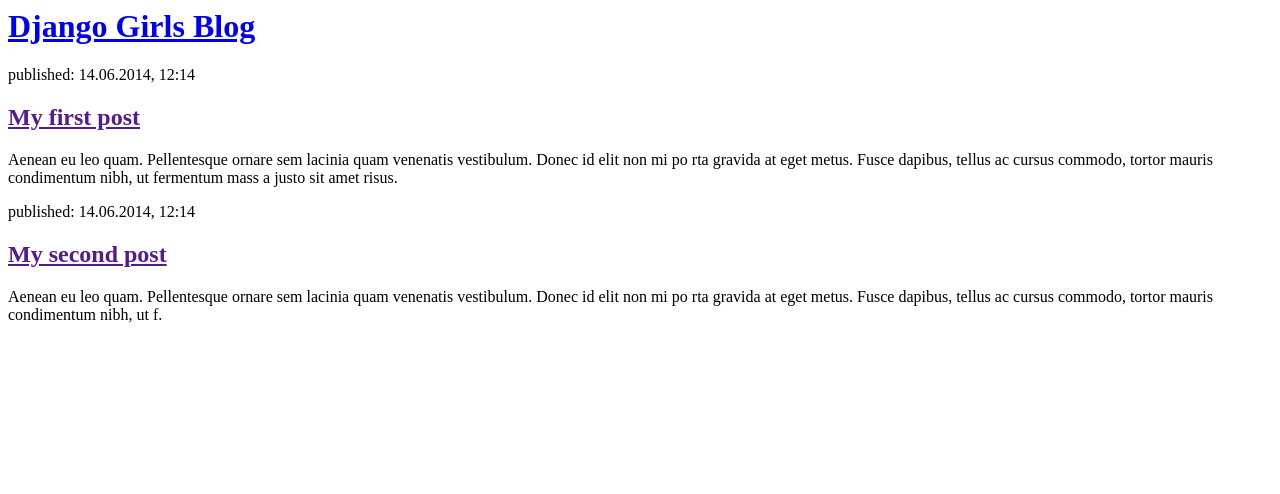
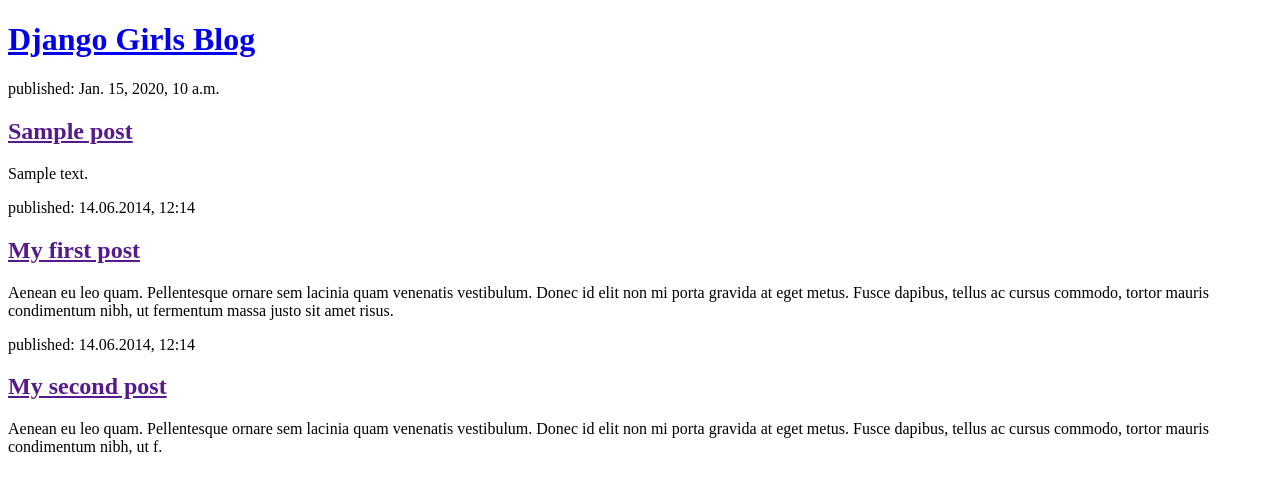
Before and after one commit to Fatima-Bint/djangogirlsblog, a Django app: page / in a window 1280 px wide. Shown: the top 494 px of the page. Run offline with Django 4.2, Linux system fonts and the light colour scheme; tables that the repository leaves empty hold one stand-in row (values such as "Sample post").

Commit message:
Updated admin page.

```diff
--- a/blog/admin.py
+++ b/blog/admin.py
@@ -1,3 +1,4 @@
 from django.contrib import admin
 from .models import Post
+
 admin.site.register(Post)
--- a/blog/templates/blog/post_list.html
+++ b/blog/templates/blog/post_list.html
@@ -1,23 +1,31 @@
+<!DOCTYPE html>
 <html>
     <head>
         <title>Django Girls blog</title>
     </head>
     <body>
-<div>
+        <header>
             <h1><a href="/">Django Girls Blog</a></h1>
-</div>
-<div>
-<p>published: 14.06.2014, 12:14</p>
+        </header>
+
+        {% for post in posts %}
+    <article>
+        <time>published: {{ post.published_date }}</time>
+        <h2><a href="">{{ post.title }}</a></h2>
+        <p>{{ post.text|linebreaksbr }}</p>
+    </article>
+        {% endfor %}
+
+        <article>
+            <time>published: 14.06.2014, 12:14</time>
             <h2><a href="">My first post</a></h2>
-<p>Aenean eu leo quam. Pellentesque ornare sem lacinia quam venenatis vestibulum. Donec id elit non mi po
-rta gravida at eget metus. Fusce dapibus, tellus ac cursus commodo, tortor mauris condimentum nibh, ut fermentum mass
-a justo sit amet risus.</p>
-</div>
-<div>
-<p>published: 14.06.2014, 12:14</p>
+            <p>Aenean eu leo quam. Pellentesque ornare sem lacinia quam venenatis vestibulum. Donec id elit non mi porta gravida at eget metus. Fusce dapibus, tellus ac cursus commodo, tortor mauris condimentum nibh, ut fermentum massa justo sit amet risus.</p>
+        </article>
+
+        <article>
+            <time>published: 14.06.2014, 12:14</time>
             <h2><a href="">My second post</a></h2>
-<p>Aenean eu leo quam. Pellentesque ornare sem lacinia quam venenatis vestibulum. Donec id elit non mi po
-rta gravida at eget metus. Fusce dapibus, tellus ac cursus commodo, tortor mauris condimentum nibh, ut f.</p>
-</div>
+            <p>Aenean eu leo quam. Pellentesque ornare sem lacinia quam venenatis vestibulum. Donec id elit non mi porta gravida at eget metus. Fusce dapibus, tellus ac cursus commodo, tortor mauris condimentum nibh, ut f.</p>
+        </article>
     </body>
 </html>
--- a/blog/views.py
+++ b/blog/views.py
@@ -1,6 +1,9 @@
 from django.shortcuts import render
+from django.utils import timezone
+from .models import Post
 
 def post_list(request):
-    return render(request, 'blog/post_list.html', {})
+    posts = Post.objects.filter(published_date__lte=timezone.now()).order_by('published_date')
+    return render(request, 'blog/post_list.html', {'posts':posts})
 
 # Create your views here.
```
Also changed, not shown: blog/models.py (+6 -5 lines). Lines whose indentation alone changed are shown as unchanged.
